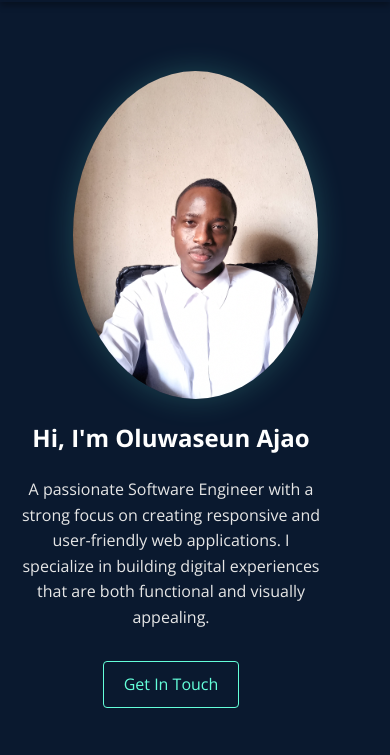
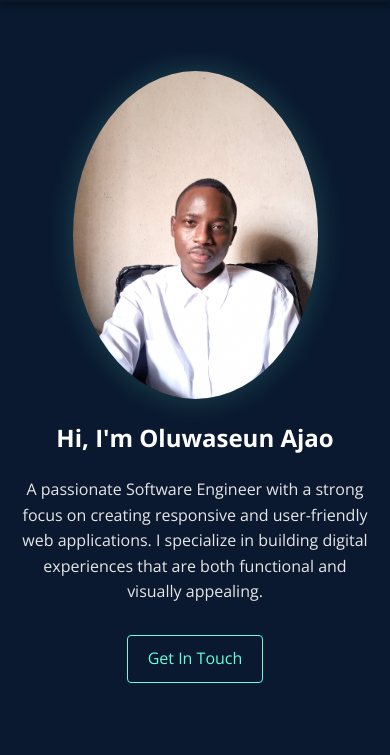
Before and after one commit to Ajayfrizzy/Portfolio_V1, a plain HTML site: page index.html in a window 390 px wide. Shown: the part 89-844 px from the top of the page. Drawn offline with nearby package versions, Linux system fonts and the light colour scheme.

Commit message:
Updated the css

```diff
--- a/asset/css/styles.css
+++ b/asset/css/styles.css
@@ -1009,6 +1009,10 @@ footer {
     display: block;
   }
 
+  .hero-content{
+    padding-right: 0;
+  }
+
   .hero {
     height: auto;
     min-height: 50vh;
```
